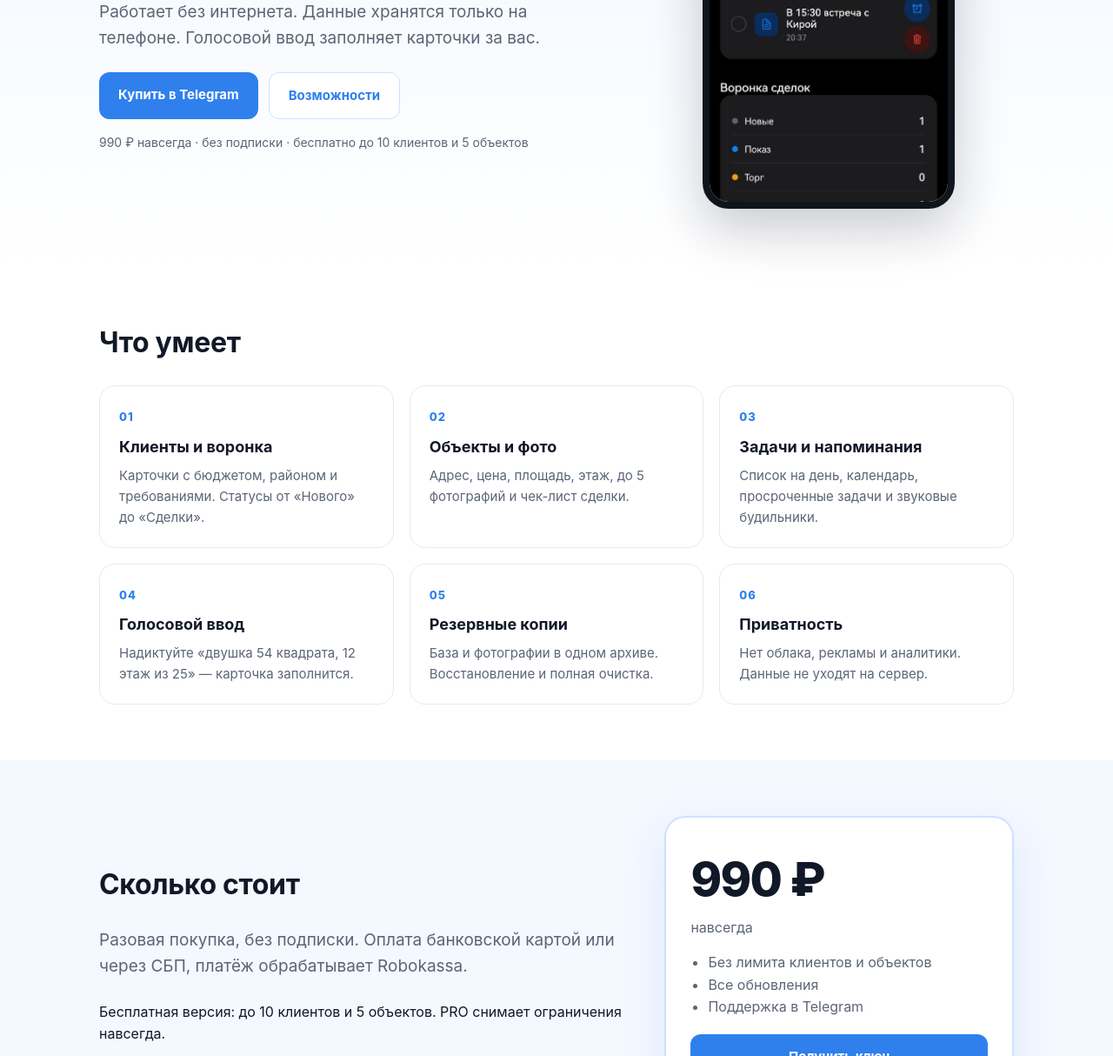
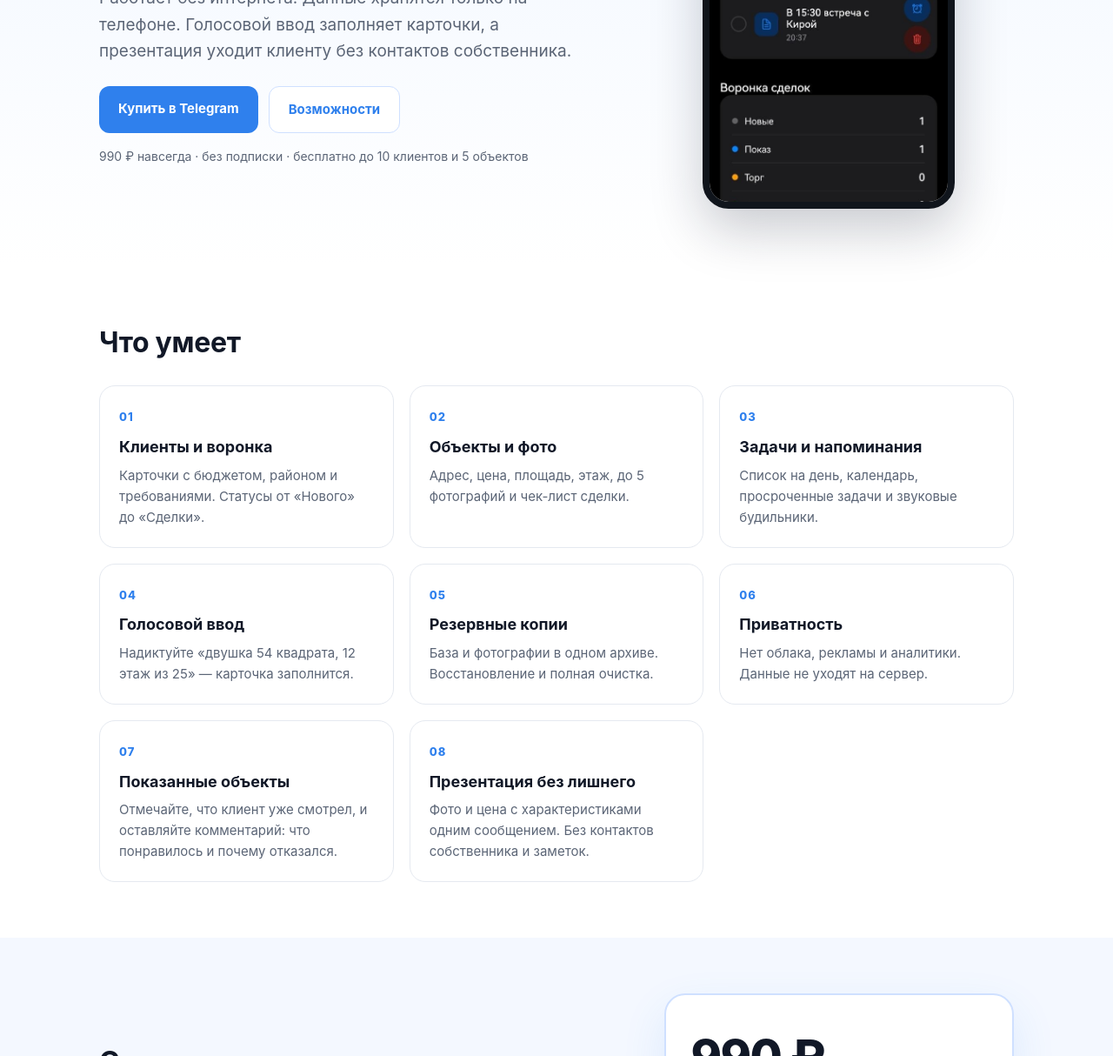
Before and after one commit to VitaliySkorickiy/crm-rieltor-site, a plain HTML site: page index.html in a window 1280 px wide. Shown: the part 404-1618 px from the top of the page at 87% size. Drawn offline with Linux system fonts and the light colour scheme.

Commit message:
feat: показанные объекты и презентация без контактов

```diff
--- a/index.html
+++ b/index.html
@@ -4,7 +4,7 @@
 <meta charset="utf-8">
 <meta name="viewport" content="width=device-width, initial-scale=1">
 <title>CRM Риелтор — офлайн-CRM для риелтора</title>
-<meta name="description" content="CRM Риелтор — офлайн-приложение для риелтора: клиенты, объекты, задачи и голосовой ввод. Данные хранятся на телефоне. 990 ₽ навсегда.">
+<meta name="description" content="CRM Риелтор — офлайн-приложение для риелтора: клиенты, объекты, задачи, голосовой ввод и презентации без контактов собственника. Данные хранятся на телефоне. 990 ₽ навсегда.">
 <link rel="icon" href="icon.png">
 <link rel="stylesheet" href="style.css">
 </head>
@@ -26,7 +26,7 @@
     <div>
       <span class="eyebrow">Офлайн-CRM для риелтора</span>
       <h1>Клиенты, объекты и задачи — в одном приложении</h1>
-      <p class="lead">Работает без интернета. Данные хранятся только на телефоне. Голосовой ввод заполняет карточки за вас.</p>
+      <p class="lead">Работает без интернета. Данные хранятся только на телефоне. Голосовой ввод заполняет карточки, а презентация уходит клиенту без контактов собственника.</p>
       <div class="actions">
         <a class="btn" href="https://t.me/crm_rieltors_bot">Купить в Telegram</a>
         <a class="btn ghost" href="#features">Возможности</a>
@@ -47,6 +47,8 @@
       <div class="feature"><span class="num">04</span><h3>Голосовой ввод</h3><p>Надиктуйте «двушка 54 квадрата, 12 этаж из 25» — карточка заполнится.</p></div>
       <div class="feature"><span class="num">05</span><h3>Резервные копии</h3><p>База и фотографии в одном архиве. Восстановление и полная очистка.</p></div>
       <div class="feature"><span class="num">06</span><h3>Приватность</h3><p>Нет облака, рекламы и аналитики. Данные не уходят на сервер.</p></div>
+      <div class="feature"><span class="num">07</span><h3>Показанные объекты</h3><p>Отмечайте, что клиент уже смотрел, и оставляйте комментарий: что понравилось и почему отказался.</p></div>
+      <div class="feature"><span class="num">08</span><h3>Презентация без лишнего</h3><p>Фото и цена с характеристиками одним сообщением. Без контактов собственника и заметок.</p></div>
     </div>
   </div>
 </section>
```
